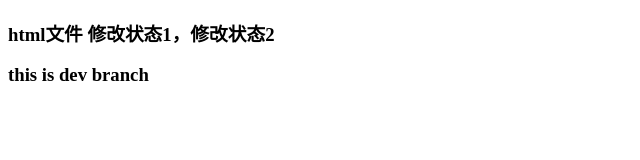
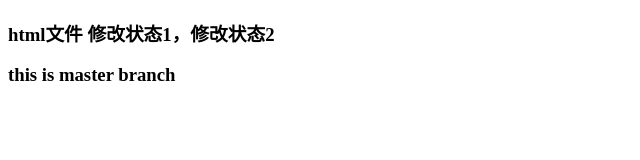
Before and after one commit to jobsleechina505/demo, a plain HTML site: page index.html in a window 1280 px wide. Shown: the full height of the page, 0-640 px from the left. Drawn offline with Linux system fonts and the light colour scheme.

Commit message:
master branch

```diff
--- a/index.html
+++ b/index.html
@@ -6,6 +6,6 @@
 </head>
 <body>
 	<h3>html文件  修改状态1，修改状态2</h3>
-	<h3>this is dev branch</h3>
+	<h3>this is master branch</h3>
 </body>
 </html>
```
